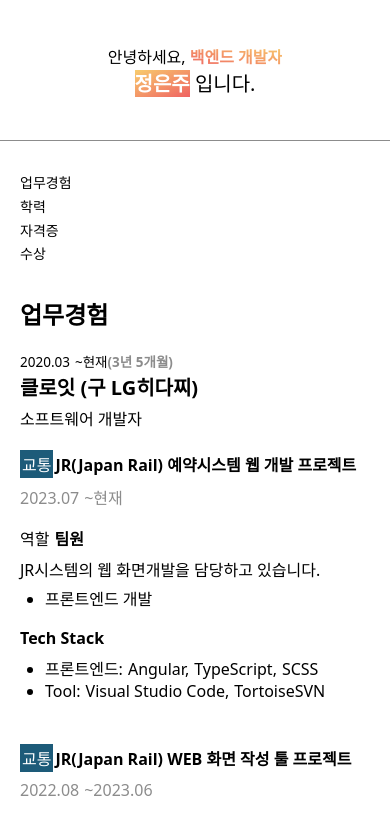
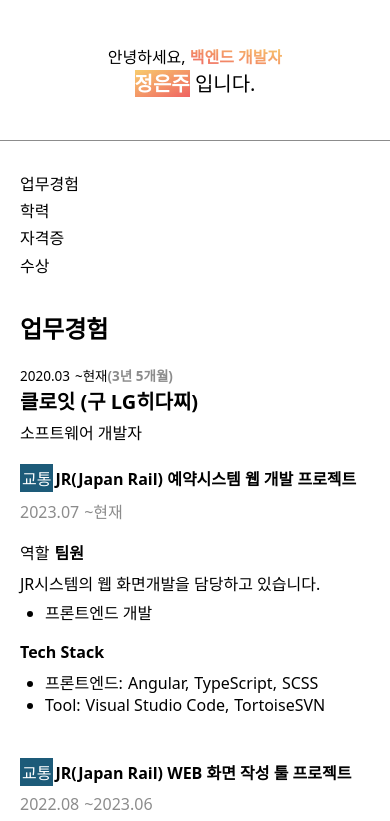
Before and after one commit to melonpan0130/vue_portfolio, a Vue app: page /#/ in a window 390 px wide. Shown: the top 821 px of the page. Built offline with nearby package versions, Linux system fonts and the light colour scheme.

Commit message:
#5 2.Mobile layout: navigation(3)

```diff
--- a/src/components/BodyComponent/BodyComponent.scss
+++ b/src/components/BodyComponent/BodyComponent.scss
@@ -55,7 +55,7 @@
         left: unset;
         margin-left: 20px;
         transform: none;
-        font-size: 14px;
+        font-size: $mobile_font_size3;
         line-height: 1.7em;
 
         a {
```
